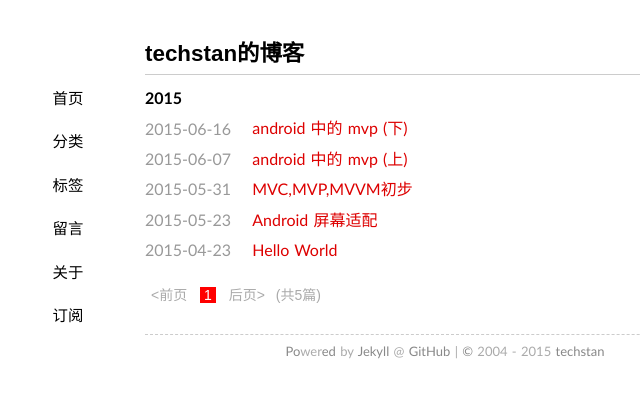
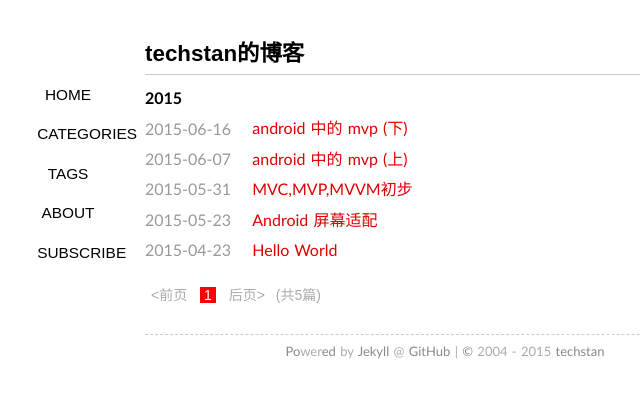
Before and after one commit to techstan/techstan.github.com, a Jekyll site: the page built from index.html, in a window 1280 px wide. Shown: the top 398 px of the page, without its empty margins (195-835 px from the left). Built offline with Jekyll 4.4.1, drawn with Linux system fonts in a browser that asks for light colours; some web fonts are replaced; Markdown is read by kramdown in place of the engine named in the settings; the list of posts is cut into pages by our own code.

Commit message:
default update

```diff
--- a/_layouts/default.html
+++ b/_layouts/default.html
@@ -17,13 +17,12 @@
         <h1>{{ page.title }}</h1>
         </header>
         <nav>
-        <span><a title="网站首页" class="" href="/">首页</a></span>
-        <span><a title="文章分类" class="" href="/categories/">分类</a></span>
-        <span><a title="标签索引" class="" href="/tags/">标签</a></span>
-        <!--<span><a title="友情链接" class="" href="/links/">链接</a></span>-->
-        <span><a title="留言交流" class="" href="/guestbook/">留言</a></span>
-        <span><a title="关于站长" class="" href="/about/">关于</a></span>
-        <span><a title="种子订阅" class="" href="/feed/" target="_blank">订阅</a></span>
+        <span><a title="home page" class="" href="/">Home</a></span>
+        <span><a title="categories" class="" href="/categories/">Categories</a></span>
+        <span><a title="tags" class="" href="/tags/">Tags</a></span>
+        <span><a title="about" class="" href="/about/">About</a></span>
+        <!-- <span><a title="links" class="" href="/links/">Links</a></span> -->
+        <span><a title="subscribe by RSS" class="" href="/feed/">Subscribe</a></span>
         </nav>
         <article class="content">
         {{ content }}
```
